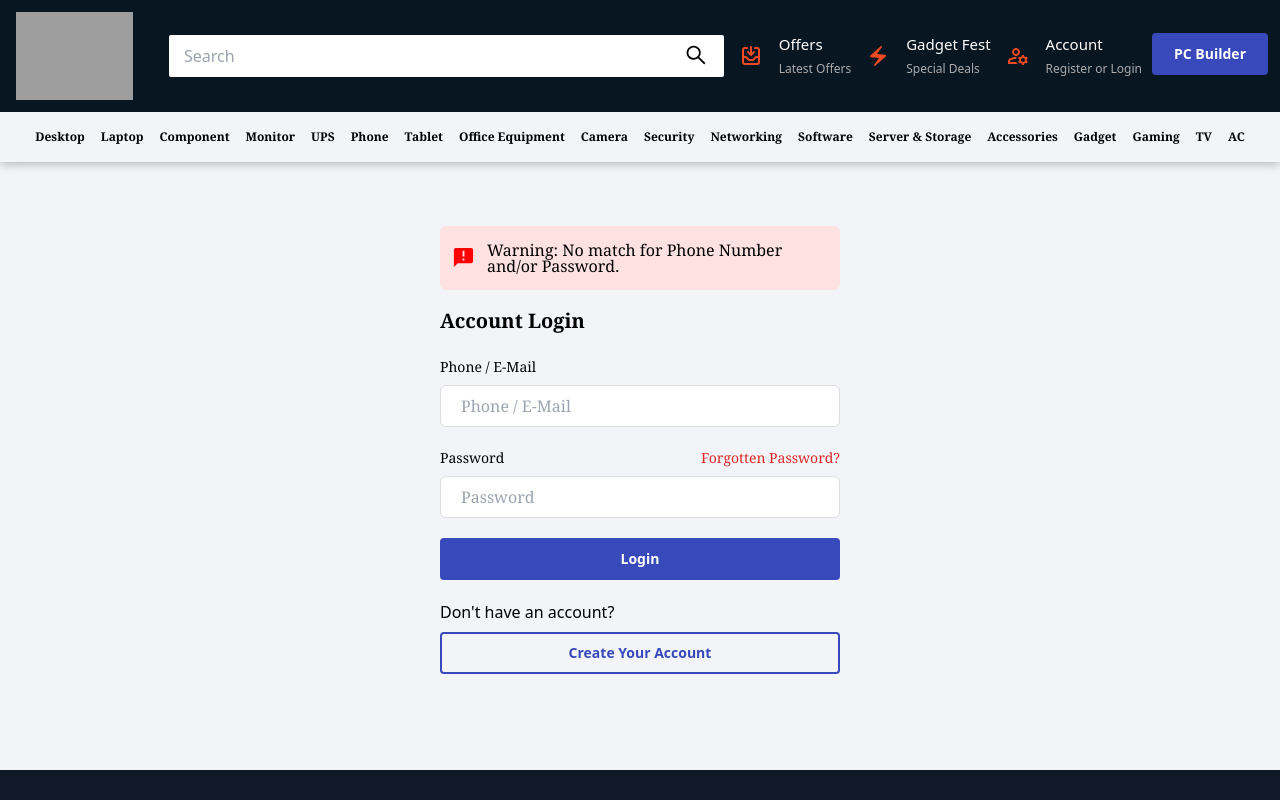
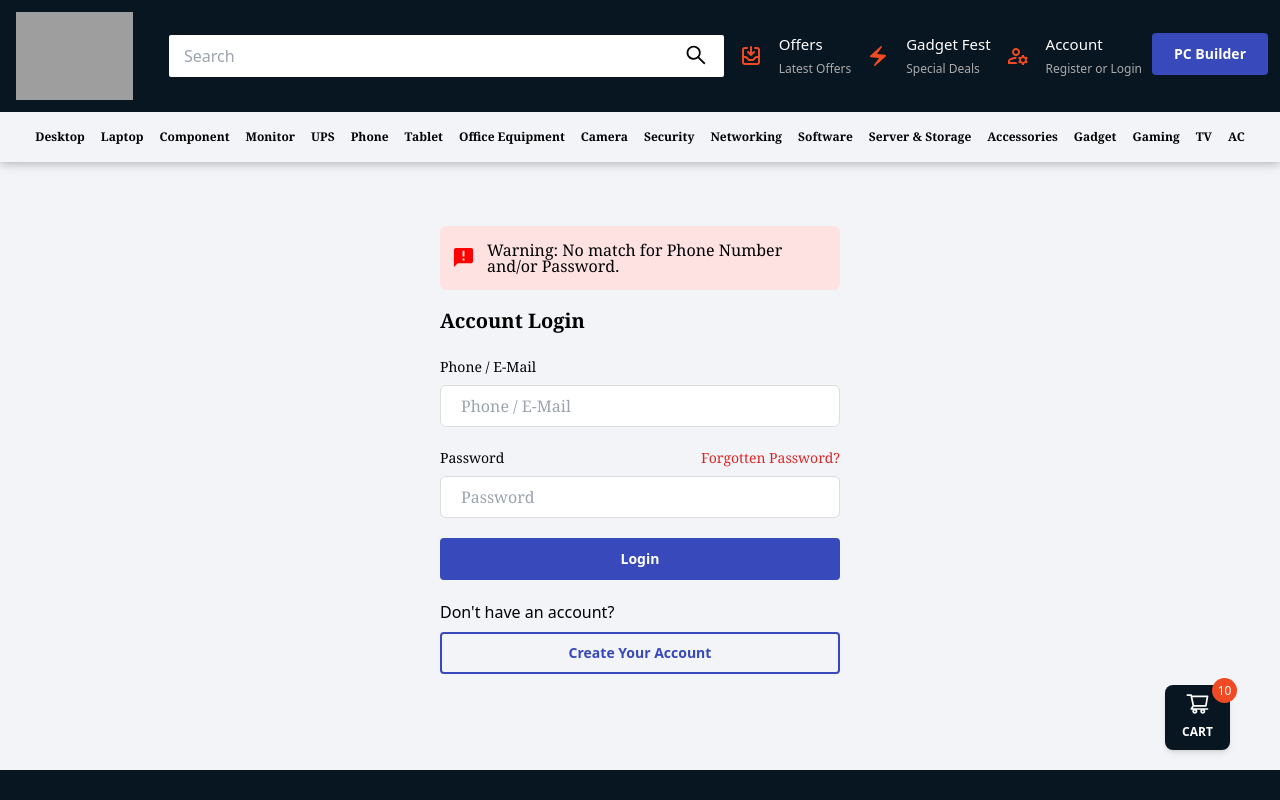
Before and after one commit to mr7aali/star-tech, a Next.js app: page /auth/login in a window 1280 px wide. Shown: the top 800 px of the page. Built offline with nearby package versions, Linux system fonts and the light colour scheme; grey boxes are pictures that could not be loaded.

Commit message:
fixed cart button added

```diff
--- a/src/components/HomePage/FeaturedCategory.js
+++ b/src/components/HomePage/FeaturedCategory.js
@@ -33,7 +33,7 @@ const FeaturedCategory = () => {
             <div  className="grid grid-cols-2 sm:grid-cols-4 lg:grid-cols-8 gap-3 mt-10 mx-3">
                 {
                     items.map(item => (
-                        <div key={item} className="bg-white rounded-xl shadow-md cursor-pointer hov er:shadow-inner hover:text-[#ef4a23]">
+                        <div key={item} className="bg-white rounded-xl shadow-md cursor-pointer hover:shadow-inner hover:text-[#ef4a23]">
                             <a
                                 // style={{border:'1px solid red'}}
                                 // href="https://www.startech.com.bd/gimbal"
--- a/src/components/Layouts/RootLayouts.js
+++ b/src/components/Layouts/RootLayouts.js
@@ -1,13 +1,22 @@
 import Footer from "../sheared/Footer";
 import NavBar from "../sheared/NavBar";
+import { ShoppingCartOutlined } from "@ant-design/icons";
 
 const RootLayouts = ({ children }) => {
     return (
         <div>
+            <div className="fixed right-[50px] bottom-[50px]">
+                <div className="flex flex-col items-center cursor-pointer rounded-lg  h-[65px] w-[65px] hover:bg-[#3749bb] bg-[#081621] shadow-md z-20">
+                    <p className="text-[#fff] text-[25px]"><ShoppingCartOutlined /> </p>
+                    <small className="text-[#fff] text-[12px] uppercase font-bold">Cart</small>
+                    <div className="absolute top-[-7px] right-[-7px] text-red h-[25px] w-[25px] bg-[#ef4a23] rounded-full p-2 flex justify-center items-center"><span className="text-[12px] p-[2px] text-[#fff]">10</span>
+                    </div>
+                </div>
+            </div>
             <NavBar />
             {children}
             {/* <h1>This is Footer</h1> */}
-            <Footer/>
+            <Footer />
         </div>
     );
 };
--- a/src/components/sheared/Footer.js
+++ b/src/components/sheared/Footer.js
@@ -4,7 +4,7 @@ const Footer = () => {
     return (
         <>
 
-            <div className=" bg-gray-900 ">
+            <div className=" bg-[#081621]  ">
                 <div className="max-w-2xl mx-auto text-white py-10">
                     <div className="text-center">
                         <h3 className="text-3xl mb-3"> Download our fitness app </h3>
```
